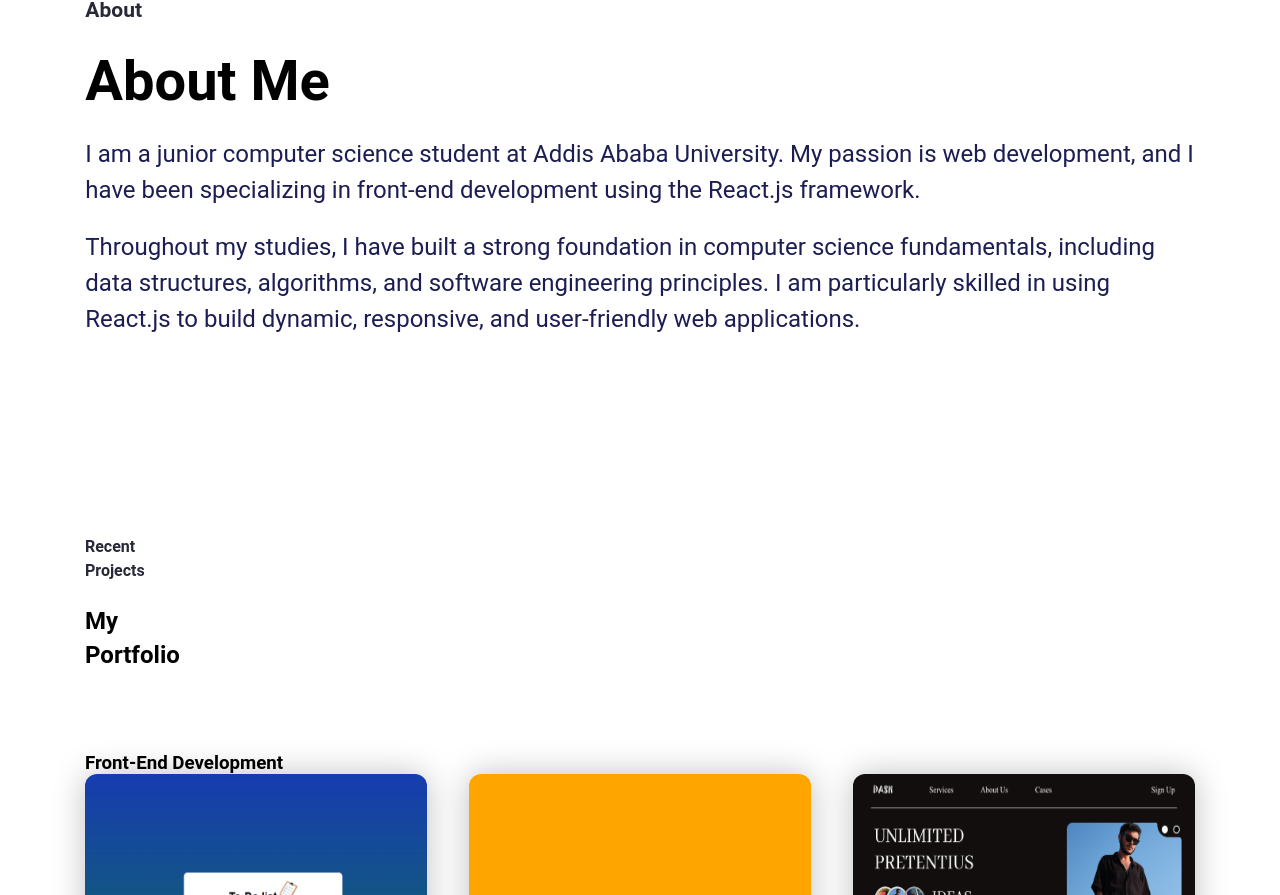
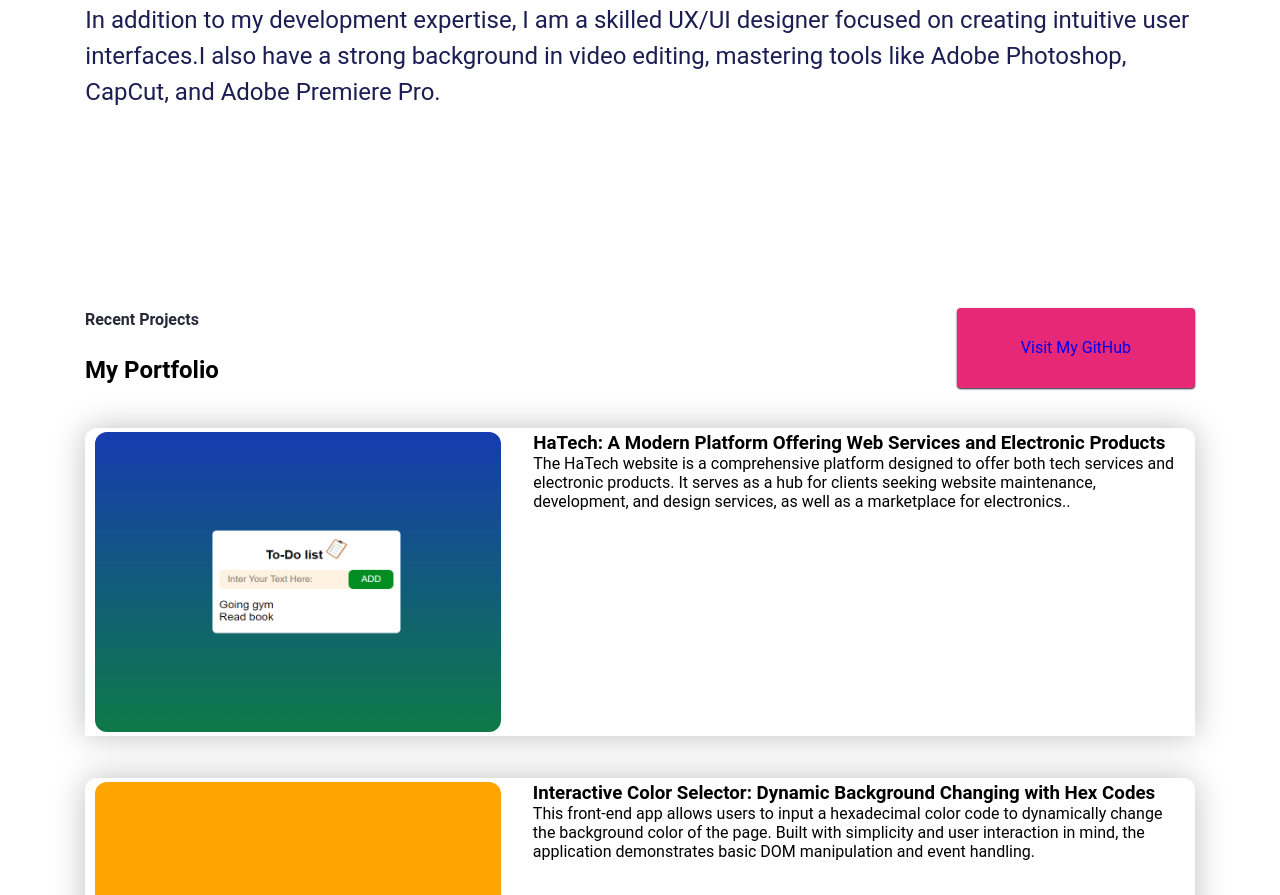
Before and after one commit to Hailu-Kibret/dash-portfolio, a React (Create React App) app: page / in a window 1280 px wide. Shown: the part 1905-2800 px from the top of the page. Built offline with nearby package versions, Linux system fonts and the light colour scheme.

Commit message:
styiling the portfolio and adding some features

```diff
--- a/src/App.css
+++ b/src/App.css
@@ -356,7 +356,7 @@
   border-radius: 12px;
 }
 
-.portfolio--section {
+/* .portfolio--section {
   display: flex;
   padding: 112px 85px;
   flex-direction: column;
@@ -442,7 +442,7 @@
 
 .portfolio--section--card:hover path {
   stroke: #006b6a;
-}
+} */
 
 .testimonial--section {
   display: flex;
@@ -587,9 +587,33 @@
 .input-row {
   display: flex;
   justify-content: space-between;
+
   margin-bottom: 20px;
 }
 
+.contact--input {
+  /* background-color: inherit; */
+  font-size: 15px;
+  padding: 5px 2px;
+  border-radius: 5%;
+}
+.form-checkbox {
+  margin-top: 8px;
+}
+/* .checkbox--label {
+  display: flex !important;
+  align-content: center;
+  justify-content: center;
+  background-color: red;
+} */
+
+.accept-class {
+  margin-bottom: 16px;
+}
+
+.contact-h3 {
+  margin-bottom: 8px;
+}
 .input-row .input-group {
   flex-basis: 45%;
 }
@@ -951,3 +975,20 @@
   font-size: 1rem;
   color: #444;
 }
+@media screen and (max-width: 768px) {
+  .contact--section {
+    padding: 60px 20px; /* Adjust padding */
+    display: flex;
+    flex-direction: column;
+  }
+
+  .contact--form {
+    width: 100%; /* Make form full width */
+  }
+
+  .contact--form input,
+  .contact--form textarea {
+    width: 100%; /* Ensure inputs are full width */
+    padding: 10px;
+  }
+}
--- a/src/Pages/Home/AboutMe.js
+++ b/src/Pages/Home/AboutMe.js
@@ -8,16 +8,17 @@
           <p className="section--title">About</p>
           <h1 className="section--heading">About Me</h1>
           <p className="hero--section--description">
-            I am a junior computer science student at Addis Ababa University. My
-            passion is web development, and I have been specializing in
-            front-end development using the React.js framework.
+            Hello! I am a Computer Science student at Addis Ababa University
+            especializing a Full Stack (MERN) Developer with strong expertise in
+            both frontend and backend development. My skill set includes React,
+            TypeScript, Express, MongoDB and Nodejs with a strong state
+            management, security and for styling Bootstrap and Tailwind CSS.
           </p>
           <p className="hero--section--description">
-            Throughout my studies, I have built a strong foundation in computer
-            science fundamentals, including data structures, algorithms, and
-            software engineering principles. I am particularly skilled in using
-            React.js to build dynamic, responsive, and user-friendly web
-            applications.
+            In addition to my development expertise, I am a skilled UX/UI
+            designer focused on creating intuitive user interfaces.I also have a
+            strong background in video editing, mastering tools like Adobe
+            Photoshop, CapCut, and Adobe Premiere Pro.
           </p>
         </div>
       </div>
--- a/src/Pages/Home/ContactMe.js
+++ b/src/Pages/Home/ContactMe.js
@@ -71,7 +71,9 @@
           </table>
         </div>
         <div className="contact-left">
-          <h3 className="text-2xl font-bold mb-6">Send your request</h3>
+          <h3 className="contact-h3 text-2xl font-bold mb-6">
+            Send your request
+          </h3>
 
           <form className="second-form space-y-6" onSubmit={handleLogin}>
             <div className="input-row grid grid-cols-1 sm:grid-cols-2 gap-6">
@@ -141,10 +143,7 @@
               onChange={handleChange}
             ></textarea>
 
-            <label
-              htmlFor="checkbox"
-              className="checkbox--label flex items-center space-x-2"
-            >
+            <label htmlFor="checkbox" className="checkbox--label">
               <input
                 type="checkbox"
                 required
@@ -152,7 +151,7 @@
                 id="checkbox"
                 className="form-checkbox"
               />
-              <span className="text-sm"> I accept the terms</span>
+              <span className="accept-class text-sm"> I accept the terms</span>
             </label>
             <button className="btn btn-primary mt-4 px-6 py-3 bg-blue-600 text-white rounded-md hover:bg-blue-700 focus:outline-none focus:ring-2 focus:ring-blue-500">
               Submit
--- a/src/Pages/Home/HeroSection.js
+++ b/src/Pages/Home/HeroSection.js
@@ -12,13 +12,13 @@
         <div className="hero--section--content">
           <p className="section--title">Hey I'm Hailu</p>
           <h1 className="sero--section--title">
-            <span className="hero--section--title--color">Front-end</span>{" "}
+            <span className="hero--section--title--color">MERN-Stack</span>{" "}
             <br /> developer
           </h1>
 
           <p className="hero--section--description">
             {" "}
-            I am a dedicated front-end developer with over 2 years of
+            I am a dedicated Full-stack developer with over 2 years of
             experience, along with expertise in other creative and technical
             fields.
           </p>
--- a/src/Pages/Home/MyPortfolio.js
+++ b/src/Pages/Home/MyPortfolio.js
@@ -2,6 +2,7 @@
 import project3 from "../../asset/portfolio-design.png";
 import project1 from "../../asset/to-do-list.png";
 import project2 from "../../asset/changing-colors.png";
+import "./myportfolio.css";
 
 // Define portfolio data for various categories
 const myPortfolio = {
@@ -19,7 +20,8 @@
           <h2 className="section--heading">My Portfolio</h2>
         </div>
 
-        {/* <div><button className="btn btn--github">
+        <div>
+          <button className="btn btn--github">
             <a
               style={{ hover: { color: "white" } }}
               href="https://github.com/DASH4274"
@@ -31,14 +33,14 @@
               Visit My GitHub
             </a>
           </button>
-        </div> */}
+        </div>
       </div>
 
       {/* Front-End Projects Section */}
       <div>
-        <div className="portfolio--section--header">
-          <h3 className="portfolio--category-title">Front-End Development</h3>
-        </div>
+        {/* <div className="portfolio--section--header">
+          <h3 className="portfolio--category-title">Full-stack Development</h3>
+        </div> */}
         <div className="portfolio--section--container">
           {data?.portfolio?.map((item, index) => (
             <div key={index} className="portfolio--section--card">
@@ -58,84 +60,6 @@
           ))}
         </div>
       </div>
-
-      {/* UX/UI Design Section */}
-      <div>
-        <div className="portfolio--section--header">
-          <h3 className="portfolio--category-title">UX/UI Design</h3>
-        </div>
-        <div className="portfolio--section--container">
-          {data?.uxuidesign?.map((item, index) => (
-            <div key={index} className="portfolio--section--card">
-              <div className="portfolio--section--img">
-                <img
-                  width={50}
-                  height={300}
-                  src={item.src}
-                  alt="UX/UI Design Thumbnail"
-                />
-              </div>
-              <div className="portfolio--section--card--content">
-                <h3 className="portfolio--section--title">{item.title}</h3>
-                <p className="text-md">{item.description}</p>
-              </div>
-            </div>
-          ))}
-        </div>
-      </div>
-
-      {/* Video Editing Section */}
-      <div>
-        <div className="portfolio--section--header">
-          <h3 className="portfolio--category-title">Video Editing</h3>
-        </div>
-        <div className="portfolio--section--container">
-          {data?.videoediting?.map((item, index) => (
-            <div key={index} className="portfolio--section--card">
-              <div className="portfolio--section--img">
-                <iframe
-                  width="300"
-                  height="200"
-                  src={item.src}
-                  title="YouTube video"
-                  frameBorder="0"
-                  allow="accelerometer; autoplay; clipboard-write; encrypted-media; gyroscope; picture-in-picture"
-                  allowFullScreen
-                ></iframe>
-              </div>
-              <div className="portfolio--section--card--content">
-                <h3 className="portfolio--section--title">{item.title}</h3>
-                <p className="text-md">{item.description}</p>
-              </div>
-            </div>
-          ))}
-        </div>
-      </div>
-
-      {/* Graphics Design Section */}
-      <div>
-        <div className="portfolio--section--header">
-          <h3 className="portfolio--category-title">Graphics Design</h3>
-        </div>
-        <div className="portfolio--section--container">
-          {data?.graphicsdesign?.map((item, index) => (
-            <div key={index} className="portfolio--section--card">
-              <div className="portfolio--section--img">
-                <img
-                  width={50}
-                  height={300}
-                  src={item.src}
-                  alt="Graphics Design Thumbnail"
-                />
-              </div>
-              <div className="portfolio--section--card--content">
-                <h3 className="portfolio--section--title">{item.title}</h3>
-                <p className="text-md">{item.description}</p>
-              </div>
-            </div>
-          ))}
-        </div>
-      </div>
     </section>
   );
 }
--- /dev/null
+++ b/src/Pages/Home/myportfolio.css
@@ -0,0 +1,109 @@
+.portfolio--section {
+  display: flex;
+  padding: 112px 85px;
+  flex-direction: column;
+  align-items: flex-start;
+  gap: 40px;
+}
+
+.portfolio--container-box {
+  display: flex;
+  justify-content: space-between;
+  align-items: center;
+  width: 100%;
+}
+
+.portfolio--container {
+  display: flex;
+  flex-direction: column;
+  align-items: flex-start;
+  /* width: 100%; */
+  gap: 21.3px;
+}
+/*
+.portfolio--section--header {
+  text-align: center;
+  font-size: x-large;
+  padding: 12px;
+}
+*/
+
+.portfolio--section--container {
+  display: flex;
+  align-items: center;
+  flex-direction: column;
+  justify-content: center;
+  gap: 42.6px;
+  flex-wrap: wrap;
+  width: 100%;
+}
+
+.portfolio--section--img {
+  border-radius: 8px;
+  width: 100%;
+}
+
+.portfolio--section--img > img {
+  width: 100%;
+  border-radius: 12px;
+}
+
+.portfolio--section--card {
+  padding: 4px 10px 0 10px;
+  display: flex;
+  /* flex-direction: column; */
+  align-items: flex-start;
+  gap: 32px;
+  flex: 1 1 300px;
+  background: #fff;
+  box-shadow: 0 0 32px rgba(0, 0, 0, 0.25);
+  cursor: pointer;
+  border-top-left-radius: 12px;
+  border-top-right-radius: 12px;
+  /* min-height: 600px;
+  max-width: 300px; */
+}
+/*
+.frontend-button {
+  padding: 5px;
+  display: flex;
+  align-items: center;
+  justify-content: center;
+}
+
+@media (max-width: 768px) {
+  .portfolio--section {
+    padding: 80px 30px;
+  }
+
+  .portfolio--container {
+    width: 100%;
+  }
+
+  .portfolio--section--header {
+    font-size: large;
+  }
+
+  .portfolio--section--container {
+    gap: 20px;
+  }
+
+  .portfolio--section--card {
+    min-height: 400px;
+    flex: 1 1 100%;
+  }
+}
+
+@media (max-width: 480px) {
+  .portfolio--section {
+    padding: 60px 15px;
+  }
+
+  .portfolio--section--header {
+    font-size: medium;
+  }
+
+  .portfolio--section--container {
+    flex-direction: column;
+  }
+} */
--- a/src/data/index.json
+++ b/src/data/index.json
@@ -3,30 +3,16 @@
     {
       "id": "1",
       "src": "photo1",
-      "title": "Front-end Developer",
+      "title": "Full-stack Developer",
       "description": "I design intuitive and user-friendly interfaces.",
       "icon": "FaCode"
     },
     {
       "id": "2",
       "src": "photo2",
-      "title": "UX/UI Designer",
+      "title": "Video editor",
       "description": "I design websites form scratch.",
       "icon": "FaVideo"
-    },
-    {
-      "id": "3",
-      "src": "photo3",
-      "title": "Video Editor",
-      "description": "I excell in video editing.",
-      "icon": "FaPaintBrush"
-    },
-    {
-      "id": "4",
-      "src": "photo4",
-      "title": "Graphics Designer",
-      "description": "Beyond coding, I have a creative edge with skills in graphic design",
-      "icon": "FaLaptopCode"
     }
   ],
 
@@ -59,7 +45,7 @@
       "count": "5",
       "src": "yammy",
       "title": "Wordpress developer",
-      "description": "Hailu has been an invaluable asset to our team as our front-end developer. His attention to detail, responsiveness, and ability to bring designs to life with clean, efficient code is truly impressive. The websites he has built for us have not only been visually stunning, but also highly functional and user-friendly. I highly recommend Hailu for any front-end development projects.",
+      "description": "Hailu has been an invaluable asset to our team as our front-end developer. His attention to detail, responsiveness, and ability to bring designs to life with clean, efficient code is truly impressive.I highly recommend Hailu for any front-end development projects.",
       "author_name": "Yeamlakneh Eshetu",
       "author_designation": "Wordpress developer",
       "link": "view in github"
@@ -69,7 +55,7 @@
       "count": "5",
       "src": "eyobed",
       "title": "IcogLab intern",
-      "description": "Working with Hailu on our website redesign project was a dream. He took the time to understand our business objectives and target audience, and then delivered a website that perfectly matched our vision. Hailu's front-end development skills are top-notch. The end result is a website that not only looks great, but also provides an exceptional user experience",
+      "description": "Working with Hailu on our website redesign project was a dream. He took the time to understand our business objectives and target audience, and then delivered a website that perfectly matched our vision.",
       "author_name": "Eyobed Abreham",
       "author_designation": "Website Developer",
       "link": "view in github"
@@ -79,7 +65,7 @@
       "count": "5",
       "src": "baslael",
       "title": "Coworker at CheapDelala",
-      "description": "Hailu is a true master of React. His ability to craft complex, dynamic user interfaces using React's component-based architecture is truly remarkable.The websites he has built for us using React have been highly scalable, performant, and a delight to use. I would recommend Hailu to any company looking for a skilled React developer to bring their front-end vision to life.",
+      "description": "Hailu is a true master of React. His ability to craft complex, dynamic user interfaces using React's component-based architecture is truly remarkable..",
       "author_name": "Baslael Workneh",
       "author_designation": "ML engineer",
       "link": "view in github"
```
